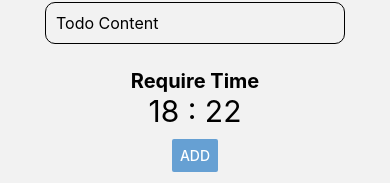
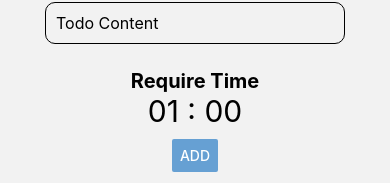
Before and after one commit to ajou-time-wise/time-wise, a React Native app: screen /Manage in a window 390 px wide. Shown: the part 502-685 px from the top of the page. Built offline with nearby package versions, Linux system fonts and the light colour scheme.

Commit message:
style : todo 리스트 수정

```diff
--- a/components/CalendarTodoList/TodoList.js
+++ b/components/CalendarTodoList/TodoList.js
@@ -38,6 +38,6 @@ const styles = StyleSheet.create({
     borderWidth: 0.5,
     borderRadius: 5,
     width: 310,
-    height: 280,
+    height: 200,
   },
 });
--- a/screens/ManageTodoView.js
+++ b/screens/ManageTodoView.js
@@ -16,7 +16,7 @@ function ManageTodoView({ navigation }) {
   const [todo, setTodo] = useState({
     date: new Date(),
     content: "",
-    requireTime: new Date(),
+    requireTime: new Date(0, 0, 0, 1, 0, 0, 0),
   });
 
   const showTimePicker = () => {
```
